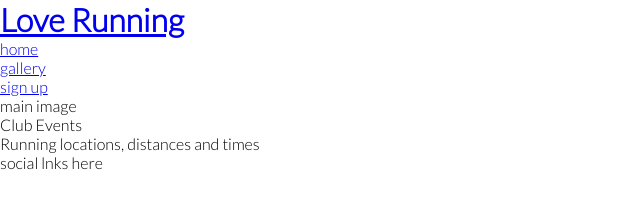
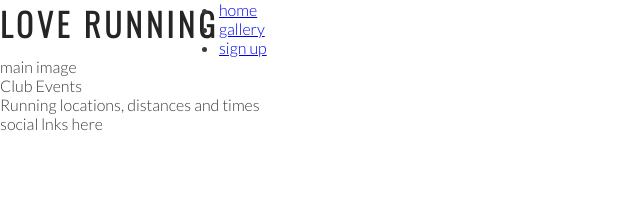
Before and after one commit to PeterHolmqvist/love_running, a plain HTML site: page index.html in a window 1280 px wide. Shown: the whole page, without its empty margins (0-640 px from the left). Drawn offline with nearby package versions, Linux system fonts and the light colour scheme.

Commit message:
add styles for head and logo

```diff
--- a/assets/css/style.css
+++ b/assets/css/style.css
@@ -8,4 +8,19 @@
 body {
     font-family: 'Lato', sans-serif;
     font-weight: 300;
+    color: #3a3a3a
 }
+
+/*headings and logo*/
+
+h1,h2 {
+    font-family: 'Oswald', sans-serif;
+    text-transform: uppercase;
+    letter-spacing: 4px;
+    color: #252525;
+}
+
+#logo {
+    float: left;
+    font-family: 280%;
+}
--- a/index.html
+++ b/index.html
@@ -13,7 +13,7 @@
 <body>
     <header>
     <a href="index.html">
-        <h1>Love Running</h1>
+        <h1 id="logo">Love Running</h1>
     </a>
     <nav>
         <ul>
```
